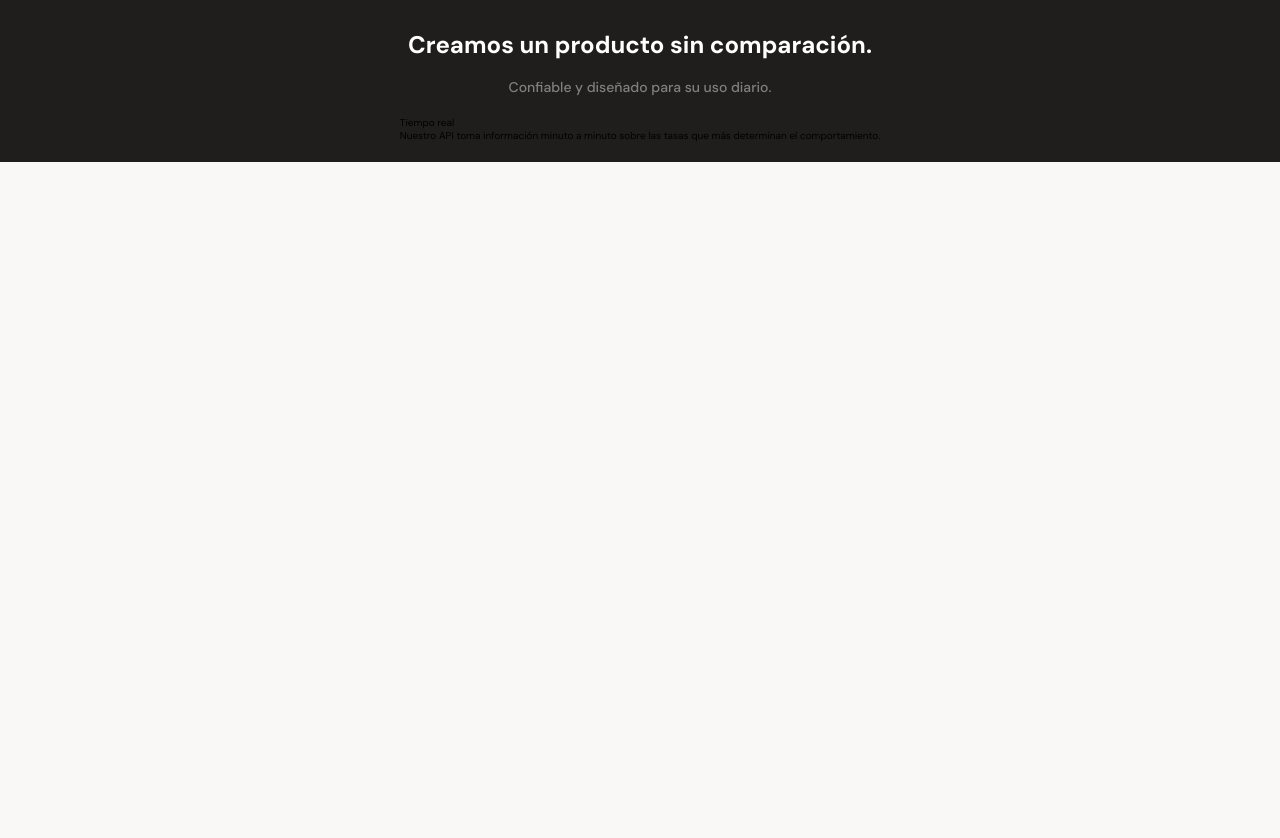
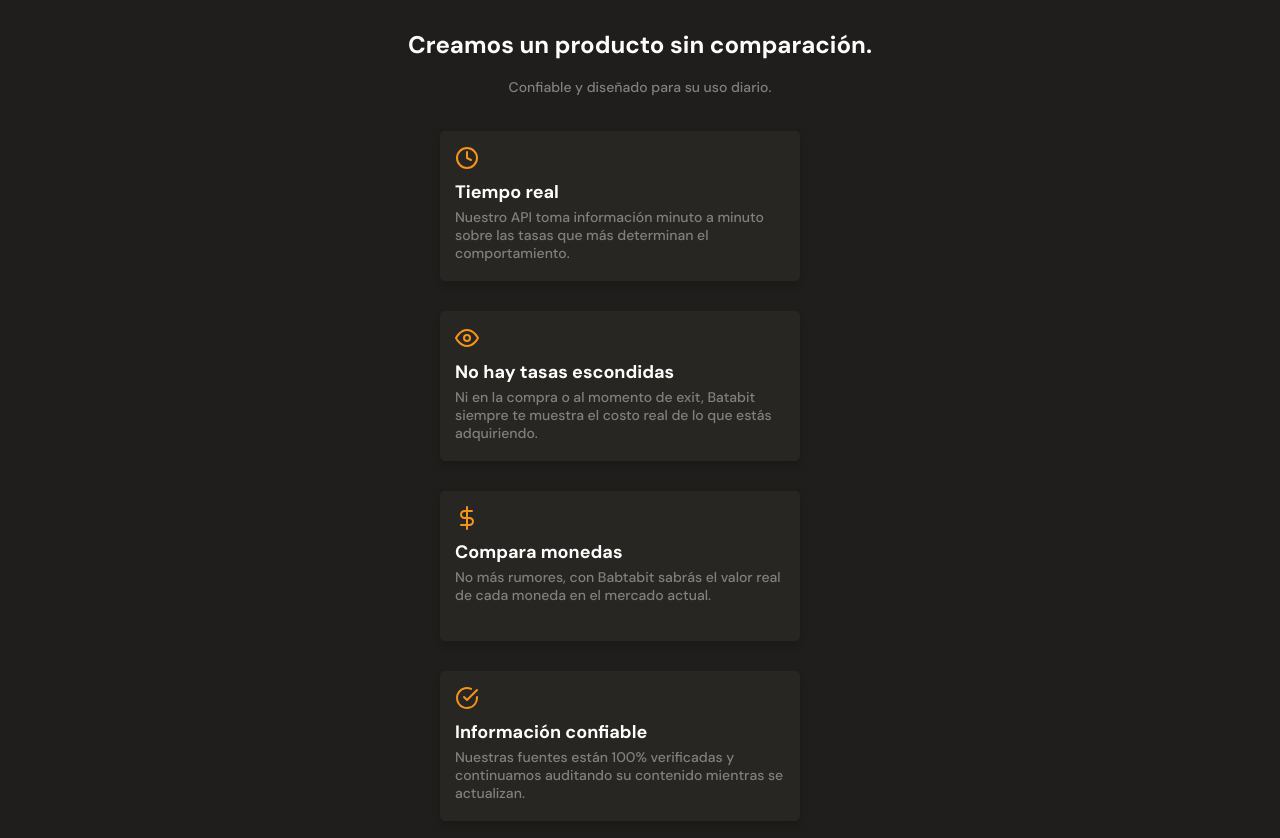
Before and after one commit to ClairCc/BatataBit, a plain HTML site: page index.html in a window 1280 px wide. Shown: the part 1354-2192 px from the top of the page. Before the commit the page ends 1516 px from the top, so only its background shows below. Drawn offline with Linux system fonts and the light colour scheme.

Commit message:
Terminando la seccion de beneficios

```diff
--- a/index.html
+++ b/index.html
@@ -97,11 +97,41 @@
         </div>
         <section class="product-cards_container">
           <article class="product-detail_card">
-            <span class="clock"></span>
+            <span class="clock product-detail_card_icon"></span>
             <p class="product-card_title">Tiempo real</p>
             <p class="product-card_body">
               Nuestro API toma información minuto a minuto sobre las tasas que
               más determinan el comportamiento.
+            </p>
+          </article>
+        </section>
+        <section class="product-cards_container">
+          <article class="product-detail_card">
+            <span class="eye product-detail_card_icon"></span>
+            <p class="product-card_title">No hay tasas escondidas</p>
+            <p class="product-card_body">
+              Ni en la compra o al momento de exit, Batabit siempre te muestra
+              el costo real de lo que estás adquiriendo.
+            </p>
+          </article>
+        </section>
+        <section class="product-cards_container">
+          <article class="product-detail_card">
+            <span class="money product-detail_card_icon"></span>
+            <p class="product-card_title">Compara monedas</p>
+            <p class="product-card_body">
+              No más rumores, con Babtabit sabrás el valor real de cada moneda
+              en el mercado actual.
+            </p>
+          </article>
+        </section>
+        <section class="product-cards_container">
+          <article class="product-detail_card">
+            <span class="check product-detail_card_icon"></span>
+            <p class="product-card_title">Información confiable</p>
+            <p class="product-card_body">
+              Nuestras fuentes están 100% verificadas y continuamos auditando su
+              contenido mientras se actualizan.
             </p>
           </article>
         </section>
--- a/resources/css/styleIndex.css
+++ b/resources/css/styleIndex.css
@@ -253,3 +253,48 @@ main .comisiones-update p {
   line-height: 1.8rem;
   color: #808080;
 }
+.product-detail_card {
+  width: 90%;
+  min-width: 288px;
+  max-width: 400px;
+  height: 150px;
+  margin: 15px 0;
+  padding: 15px;
+  background-color: var(--warmBlackMas1);
+  border-radius: 5px;
+  box-shadow: 0 4px 8px rgba(0, 0, 0, 0.16);
+}
+.product-detail_card_icon {
+  display: inline-block;
+  width: 24px;
+  height: 24px;
+  margin-bottom: 10px;
+  background-size: cover;
+  background-position: center;
+  background-repeat: no-repeat;
+}
+.clock {
+  background-image: url("../assets/icons/clock.svg");
+}
+.product-card_title {
+  margin-bottom: 7px;
+  font-size: 1.8rem;
+  font-weight: bold;
+  line-height: 1.8rem;
+  color: var(--justWhite);
+}
+.eye {
+  background-image: url("../assets/icons/eye.svg");
+}
+.product-card_body {
+  font-size: 1.4rem;
+  font-weight: 500;
+  line-height: 1.8rem;
+  color: #808080;
+}
+.money {
+  background-image: url("../assets/icons/dollar-sign.svg");
+}
+.check {
+  background-image: url("../assets/icons/check-circle.svg");
+}
```
